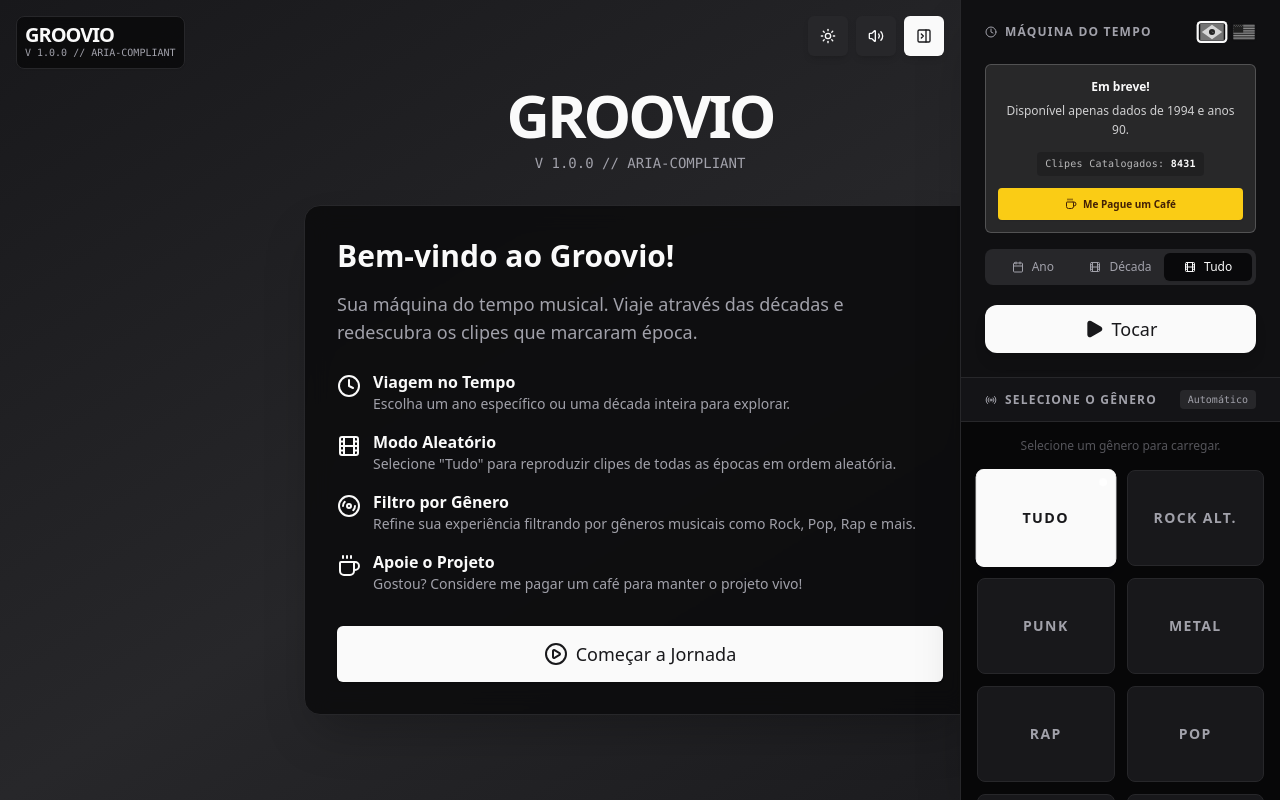
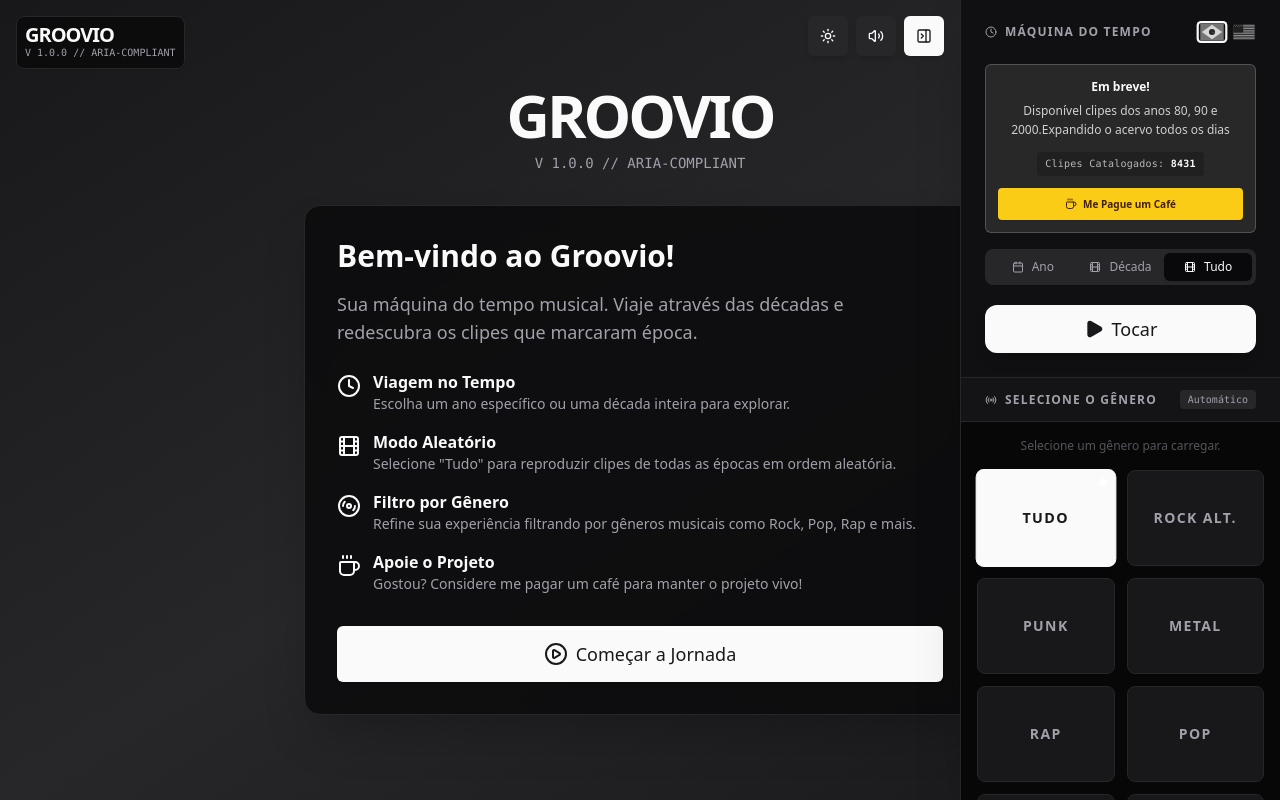
Before and after one commit to andre-sugai/retroclip, a React (Vite) app: page / in a window 1280 px wide. Built offline with nearby package versions, Linux system fonts and the light colour scheme.

Commit message:
texto do setor 2

```diff
--- a/translations.ts
+++ b/translations.ts
@@ -37,7 +37,7 @@ export const translations = {
       play: 'Tocar',
       traveling: 'Viajando...',
       comingSoon: 'Em breve!',
-      availabilityNotice: 'Disponível apenas dados de 1994 e anos 90.',
+      availabilityNotice: 'Disponível clipes dos anos 80, 90 e 2000.Expandido o acervo todos os dias',
       totalClips: 'Clipes Catalogados',
     },
     sector3: {
```
